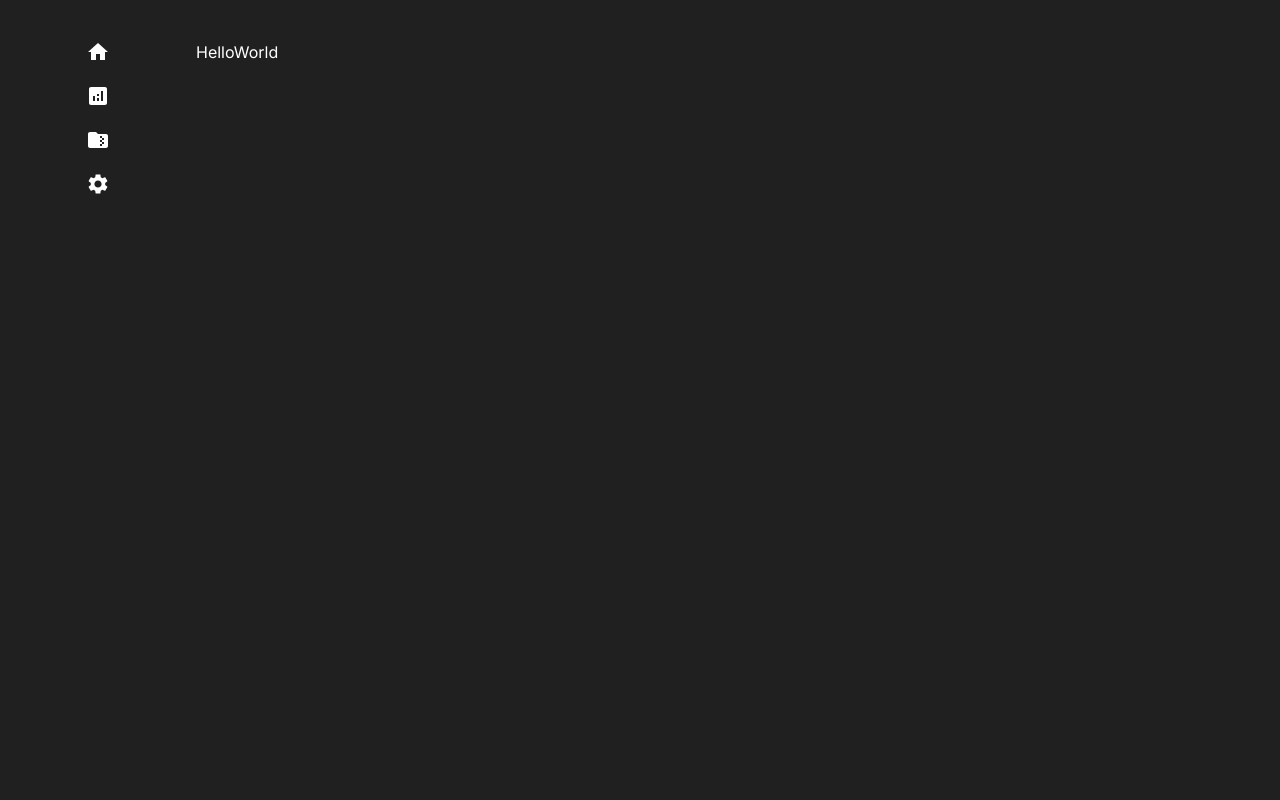
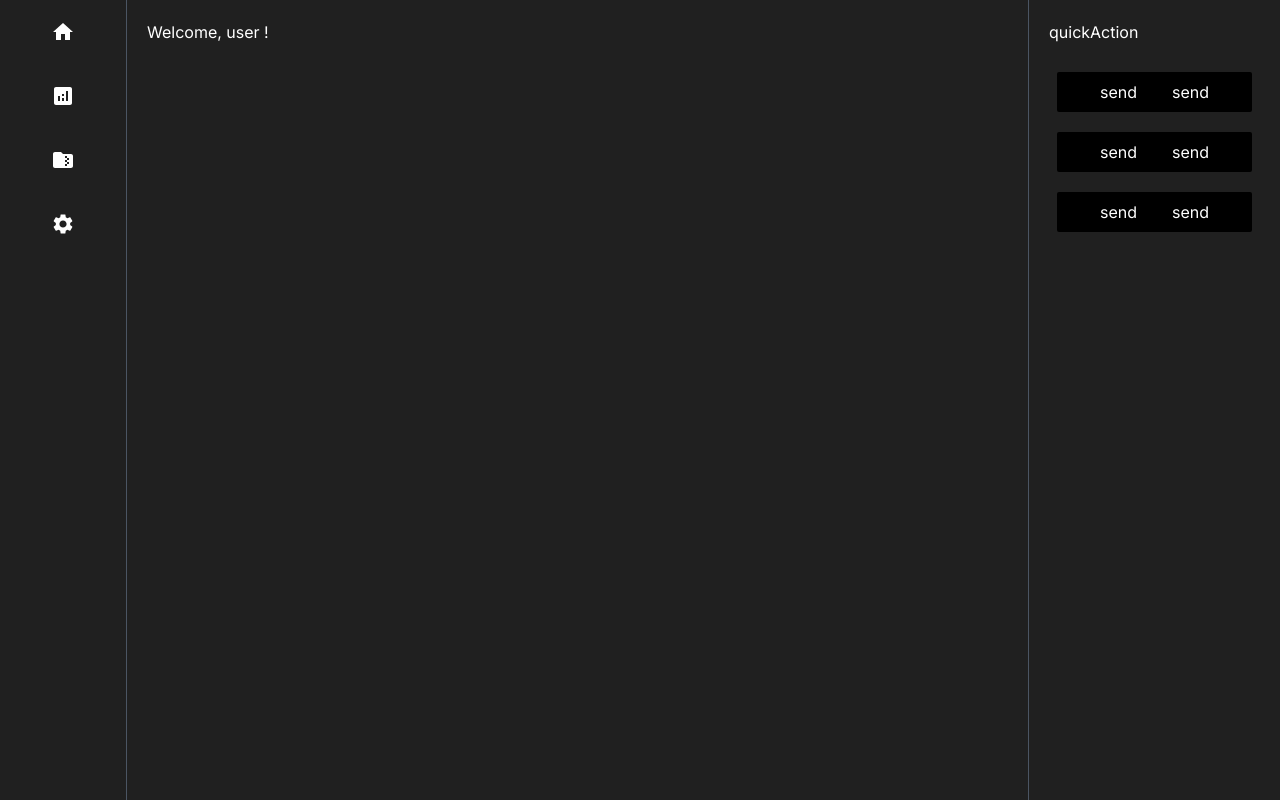
Before and after one commit to witehound/zend, a Next.js app in the folder client/: page / in a window 1280 px wide. Built offline with nearby package versions, Linux system fonts and the light colour scheme.

Commit message:
craete quickactions and quickaction componnet

```diff
--- a/client/src/app/components/Navigation.tsx
+++ b/client/src/app/components/Navigation.tsx
@@ -4,11 +4,13 @@ import FolderZipIcon from "@mui/icons-material/FolderZip";
 import SettingsIcon from "@mui/icons-material/Settings";
 export default function Navigation() {
   return (
-    <main className=" w-[156px] flex items-center flex-col p-5 gap-5">
-      <HomeIcon />
-      <AnalyticsIcon />
-      <FolderZipIcon />
-      <SettingsIcon />
-    </main>
+    <div className="h-screen border-r border-gray-600">
+      <main className=" w-[126px] flex items-center flex-col pt-5 gap-10">
+        <HomeIcon />
+        <AnalyticsIcon />
+        <FolderZipIcon />
+        <SettingsIcon />
+      </main>
+    </div>
   );
 }
--- /dev/null
+++ b/client/src/app/components/QuickAction.tsx
@@ -0,0 +1,8 @@
+export default function QuickAction() {
+  return (
+    <main className="bg-black flex rounded-sm p-2 justify-evenly">
+      <p>send</p>
+      <p>send</p>
+    </main>
+  );
+}
--- /dev/null
+++ b/client/src/app/components/QuickActions.tsx
@@ -0,0 +1,14 @@
+import { QuickAction } from ".";
+
+export default function QuickActions() {
+  return (
+    <main className=" w-[252px] flex  flex-col p-5 gap-5 h-screen border-l border-gray-600">
+      quickAction
+      <div className="p-2 flex flex-col gap-5">
+        <QuickAction />
+        <QuickAction />
+        <QuickAction />
+      </div>
+    </main>
+  );
+}
--- a/client/src/app/components/index.ts
+++ b/client/src/app/components/index.ts
@@ -1,5 +1,9 @@
 import Navigation from "./Navigation";
+import QuickActions from "./QuickActions"
+import QuickAction from "./QuickAction"
 
 export {
-    Navigation
+    Navigation,
+    QuickActions,
+    QuickAction
 }
--- a/client/src/app/layout.tsx
+++ b/client/src/app/layout.tsx
@@ -17,7 +17,7 @@ export default function RootLayout({
   return (
     <html lang="en">
       <body className={`${inter.className} w-full flex`}>
-        <main className=" flex-1 p-5">{children}</main>
+        <main className=" flex-1">{children}</main>
       </body>
     </html>
   );
--- a/client/src/app/page.tsx
+++ b/client/src/app/page.tsx
@@ -1,10 +1,13 @@
-import { Navigation } from "./components";
+import { Navigation, QuickActions } from "./components";
 
 export default function Home() {
   return (
     <main className=" flex">
       <Navigation />
-      <section className="p-5 flex-1">HelloWorld</section>
+      <section className="p-5 flex-1">
+        <h2>Welcome, user !</h2>
+      </section>
+      <QuickActions />
     </main>
   );
 }
```
